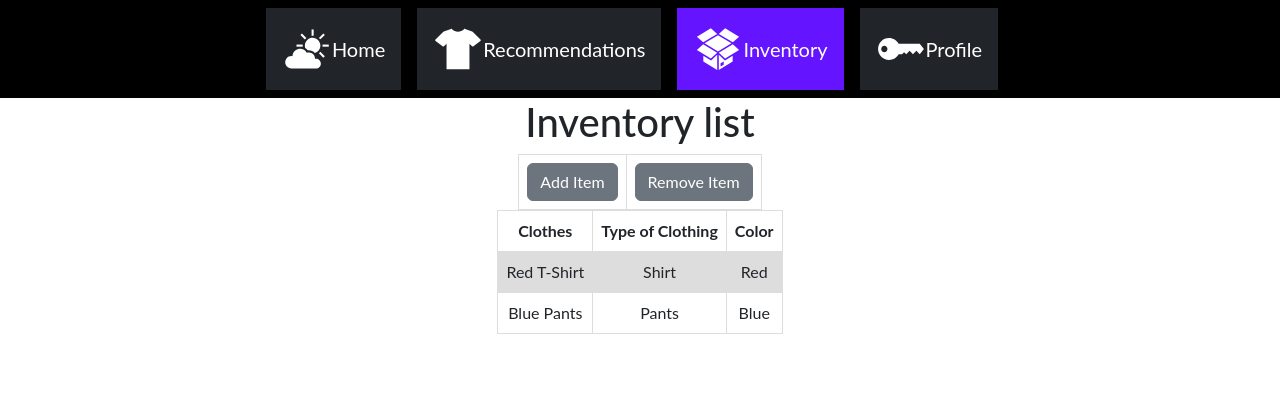
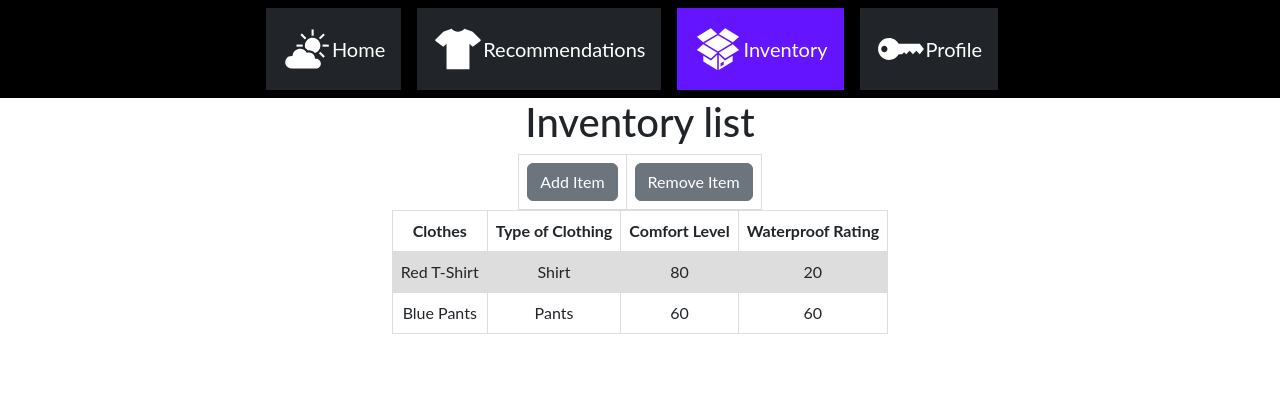
Before and after one commit to UCCS-CS4300-5300/group1-spring2024, a Django app: page /inventory in a window 1280 px wide. Shown: the top 398 px of the page. Run offline with Django 5.2, Linux system fonts and the light colour scheme; some libraries are stand-ins or nearby versions.

Commit message:
fixed inventory table

```diff
--- a/weather_app/templates/weather_app/genericclothes_list.html
+++ b/weather_app/templates/weather_app/genericclothes_list.html
@@ -36,24 +36,28 @@
   <tr>
     <th>Clothes</th>
     <th>Type of Clothing</th>
-    <th>Color</th>
+    <th>Comfort Level</th>
+    <th>Waterproof Rating</th>
   </tr>
   <tr>
     <td>Red T-Shirt</td>
     <td>Shirt</td>
-    <td>Red</td>
+    <td>80</td>
+    <td>20</td>
   </tr>
   <tr>
     <td>Blue Pants</td>
     <td>Pants</td>
-    <td>Blue</td>
+    <td>60</td>
+    <td>60</td>
   </tr>
   <!-- For loop to autopopulate added items to display -->
-  {% for clothing in clothing %}
+  {% for geenricclothes in genericclothes %}
   <tr>
-    <td>{{ clothing.name }}</td>
-    <td>{{ clothing.clothing_type }}</td>
-    <td>{{ clothing.color }}</td>
+    <td>{{ genericclothes.name }}</td>
+    <td>{{ genericclothes.clothing_type }}</td>
+    <td>{{ genericclothes.comfort_low }}</td>
+    <td>{{ genericclothes.waterproof_rating }}</td>
   </tr>
   {% endfor %}
 </table>
```
